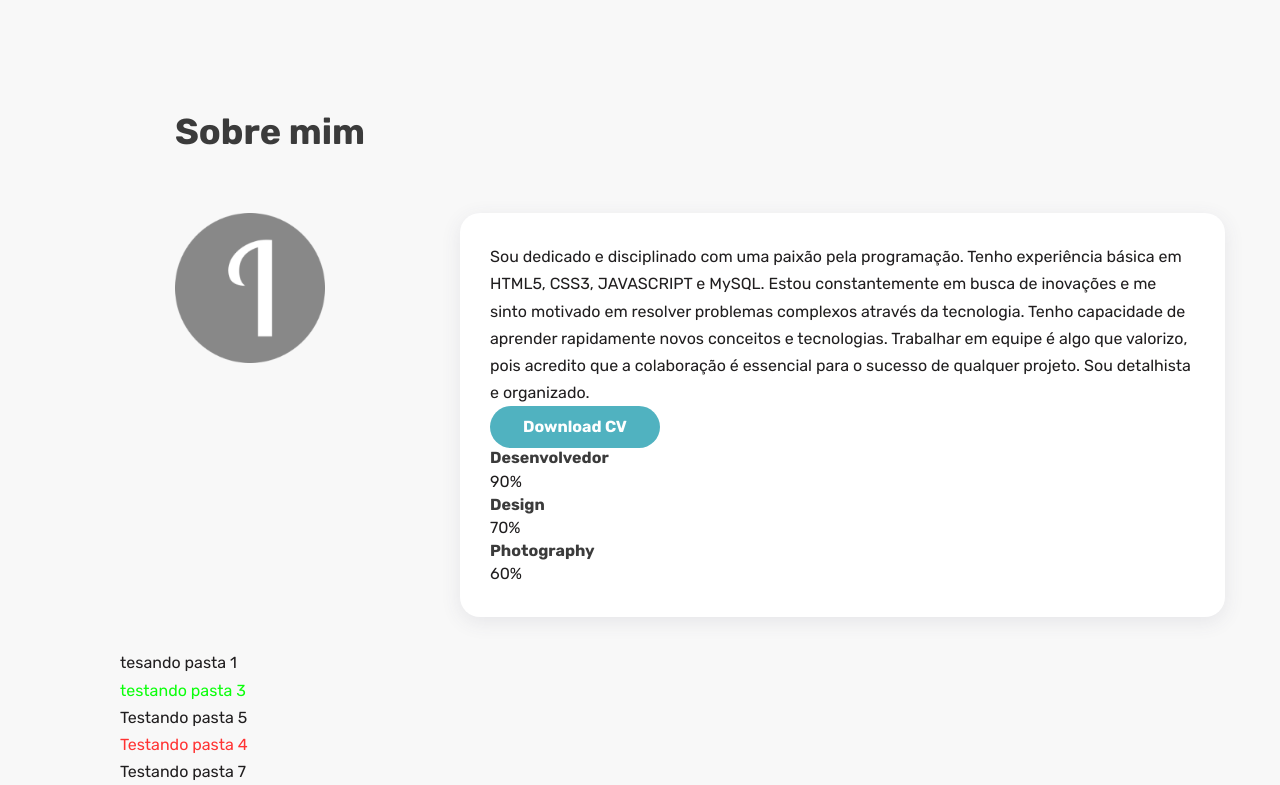
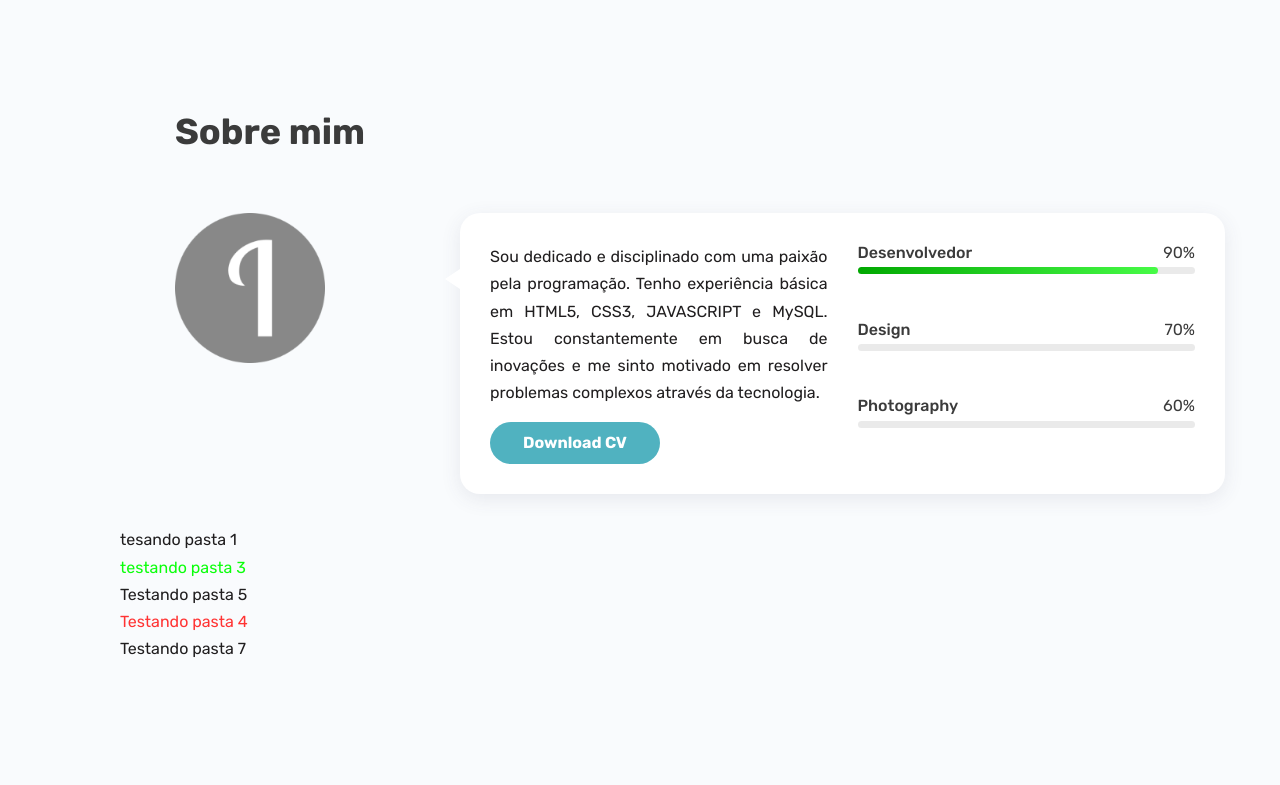
Before and after one commit to ismaelvieira12/Portifolio, a React (Vite) app: page / in a window 1280 px wide. Shown: the part 802-1587 px from the top of the page. After the commit the page ends 1464 px from the top, so only its background shows below. Built offline with nearby package versions, Linux system fonts and the light colour scheme; a web font is replaced by a local one.

Commit message:
Terminado a parte about

```diff
--- a/src/components/about/About.jsx
+++ b/src/components/about/About.jsx
@@ -10,11 +10,10 @@ const About = () => {
           <img src={imagem} alt="testando"  className='about_img'/>
 
           <div className="about_data grid">
-            <div className="about_data_infor">
-              <p className="about_description">Sou dedicado e disciplinado com uma paixão pela programação. Tenho experiência básica em HTML5, CSS3, JAVASCRIPT e MySQL. Estou constantemente em busca de inovações e me sinto motivado em resolver problemas complexos através da tecnologia.
-              Tenho capacidade de aprender rapidamente novos conceitos e tecnologias. Trabalhar em equipe é algo que valorizo, pois acredito que a colaboração é essencial para o sucesso de qualquer projeto. Sou detalhista e organizado.</p>
+            <div className="about_infor">
+              <p className="about_description">Sou dedicado e disciplinado com uma paixão pela programação. Tenho experiência básica em HTML5, CSS3, JAVASCRIPT e MySQL. Estou constantemente em busca de inovações e me sinto motivado em resolver problemas complexos através da tecnologia.</p>
               <a href="#" className='btn'>Download CV</a>
-
+            </div>
 
               <div className="about_skills grid">
                 <div className="skills_data">
@@ -50,7 +49,7 @@ const About = () => {
                   </div>
                 </div>
               </div>
-            </div>
+
           </div>
       </div>
     </section>
--- a/src/components/about/about.css
+++ b/src/components/about/about.css
@@ -8,11 +8,68 @@
     background-color: var(--container-color);
     box-shadow: var(--shadow);
     border-radius: var(--border-radius);
+    grid-template-columns: repeat(2, 1fr);
+    column-gap: 1.875rem;
+    align-items: flex-start;
+    position: relative;
+
+    &::before{
+        content: '';
+        position: absolute;
+        width: 0;
+        height: 0;
+        border-top: 10px solid transparent;
+        border-bottom: 10px solid transparent;
+        border-right: 15px solid var(--container-color);
+        left: -0.93rem;
+        top: 20%;
+    }
+
+    & .about_description{
+        margin-bottom: 1rem;
+        text-align: justify;
+    }
+
+    & .about_skills {
+        row-gap: 2.840rem;
+
+        & .skills_title{
+            display: flex;
+            justify-content: space-between;
+            color: var(--Title-color);
+
+            & .skills_names{
+                font-size: var(--normal-font-size);
+                font-weight: var(--font-medium);
+            }
+
+            & .skills_number{
+                line-height: 1.2;
+            }
+        }
+
+        & .skills_bar{
+            margin-top: 5px;
+            height: 7px;
+            border-radius: 0.25rem;
+            background-color: #d2d2d276;
+        }
+        & .skills_percetage{
+            height: 7px;
+            border-radius: 0.25rem;
+            display: block;
+        }
+        & .development{
+            background-image:linear-gradient(to right, rgb(1, 168, 1), rgb(71, 251, 71));
+            width: 89%;
+        }
+
+    }
 }
 
 .about_img{
     width: 150px;
-    height: 15  0px;
+    height: 150px;
 }
 .section-titel{
     color: var(--Title-color);
--- a/src/index.css
+++ b/src/index.css
@@ -8,7 +8,7 @@
   --Second-color:#FF4000;
   --Title-color: #3b3b3b;
   --text-color:#201E1F;
-  --body-color:#f8f8f8;
+  --body-color:#F9FBFD;
   --container-color: #ffffff;
 
   /*============== Fonts & Typography =================== */
```
